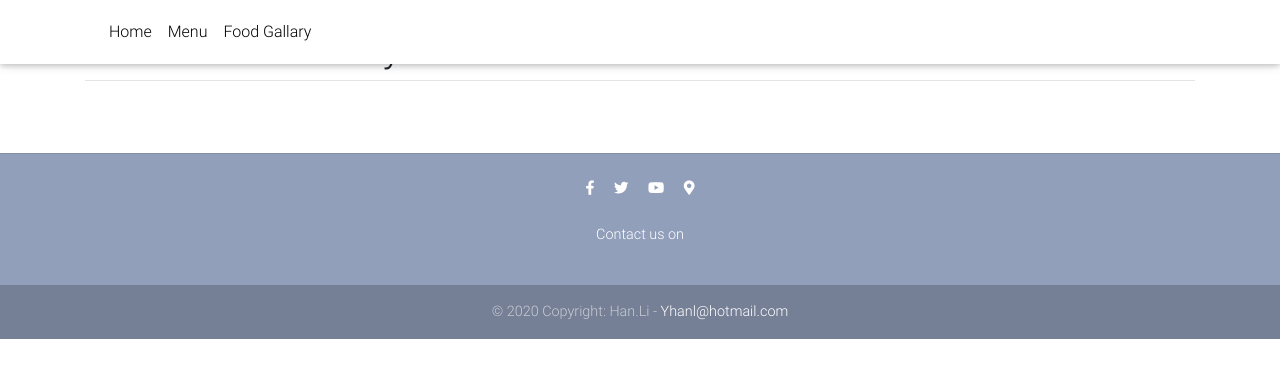
After one commit to Yhanli/RestaurantSite, a Django app: template templates/gallary.html in a window 1280 px wide. The commit adds this page. Shown: the top 378 px of the page. Run offline with Django 3.2, Linux system fonts and the light colour scheme; the template is opened without the code that fills it, so the values that code supplies are empty; some libraries are stand-ins or nearby versions.

Commit message:
added menu and gallary

```diff
--- a/templates/Menu.html
+++ /dev/null
@@ -1,5 +0,0 @@
-{% extends "base.html" %}
-
-{% block content %}
-    <h1>Menu page</h1>
-{% endblock content %}
--- /dev/null
+++ b/templates/gallary.html
@@ -0,0 +1,24 @@
+{% extends "base.html" %}
+
+{% block content %}
+    <section>
+        <div class="container">
+
+            <h1 class="font-weight-light text-center text-lg-left mt-4 mb-0">Thumbnail Gallery</h1>
+
+            <hr class="mt-2 mb-5">
+
+            <div class="row text-center text-lg-left">
+                {%  for image in gallary %}
+                    <div class="col-lg-3 col-md-4 col-6">
+                        <a href="#" class="d-block mb-4 h-100">
+                            <img class="img-fluid img-thumbnail" src="{{ image.picture.url }}" alt="">
+                        </a>
+                    </div>
+                {% endfor %}
+
+            </div>
+
+        </div>
+    </section>
+{% endblock content %}
--- a/templates/navbar.html
+++ b/templates/navbar.html
@@ -15,13 +15,15 @@
         <div class="collapse navbar-collapse" id="navbarSupportedContent">
             <!-- Left -->
             <ul class="navbar-nav mr-auto">
-                <li class="nav-item active bg-info">
-                    <a class="nav-link waves-effect waves-teal" href="/">Home
-                        <span class="sr-only">(current)</span>
-                    </a>
+                <li class="nav-item {% if navbar == 'home' %}active bg-info{% endif %} ">
+                    <a class="nav-link waves-effect {% if navbar == 'home' %}waves-teal{% endif %} " href="/">Home</a>
                 </li>
-                <li class="nav-item">
-                    <a class="nav-link waves-effect" href="#" target="_blank">Menu</a>
+                <li class="nav-item {% if navbar == 'menu' %}active bg-info{% endif %}">
+                    <a class="nav-link {% if navbar == 'menu' %}waves-teal{% endif %} waves-effect" href="/menu">Menu</a>
+                </li>
+
+                <li class="nav-item {% if navbar == 'gallary' %}active bg-info{% endif %}">
+                    <a class="nav-link {% if navbar == 'gallary' %}waves-teal{% endif %} waves-effect" href="/gallary">Food Gallary</a>
                 </li>
             </ul>
             <!-- Right -->
--- a/website/urls.py
+++ b/website/urls.py
@@ -1,10 +1,12 @@
 from django.urls import path
 
-from .views import main_page
+from .views import main_page, menu_page, gallary_view
 
 
 app_name = 'website'
 
 urlpatterns = [
-    path('', main_page, name='home-page')
+    path('', main_page, name='home-page'),
+    path('menu/', menu_page, name='menu_page'),
+    path('gallary/', gallary_view, name='gallary_page')
 ]
```
Also changed, not shown: templates/home-page.html (+50 -16 lines), templates/menu.html (added, +14 -0 lines), website/admin.py (+16 -3 lines), website/models.py (+11 -0 lines), website/views.py (+36 -3 lines).
